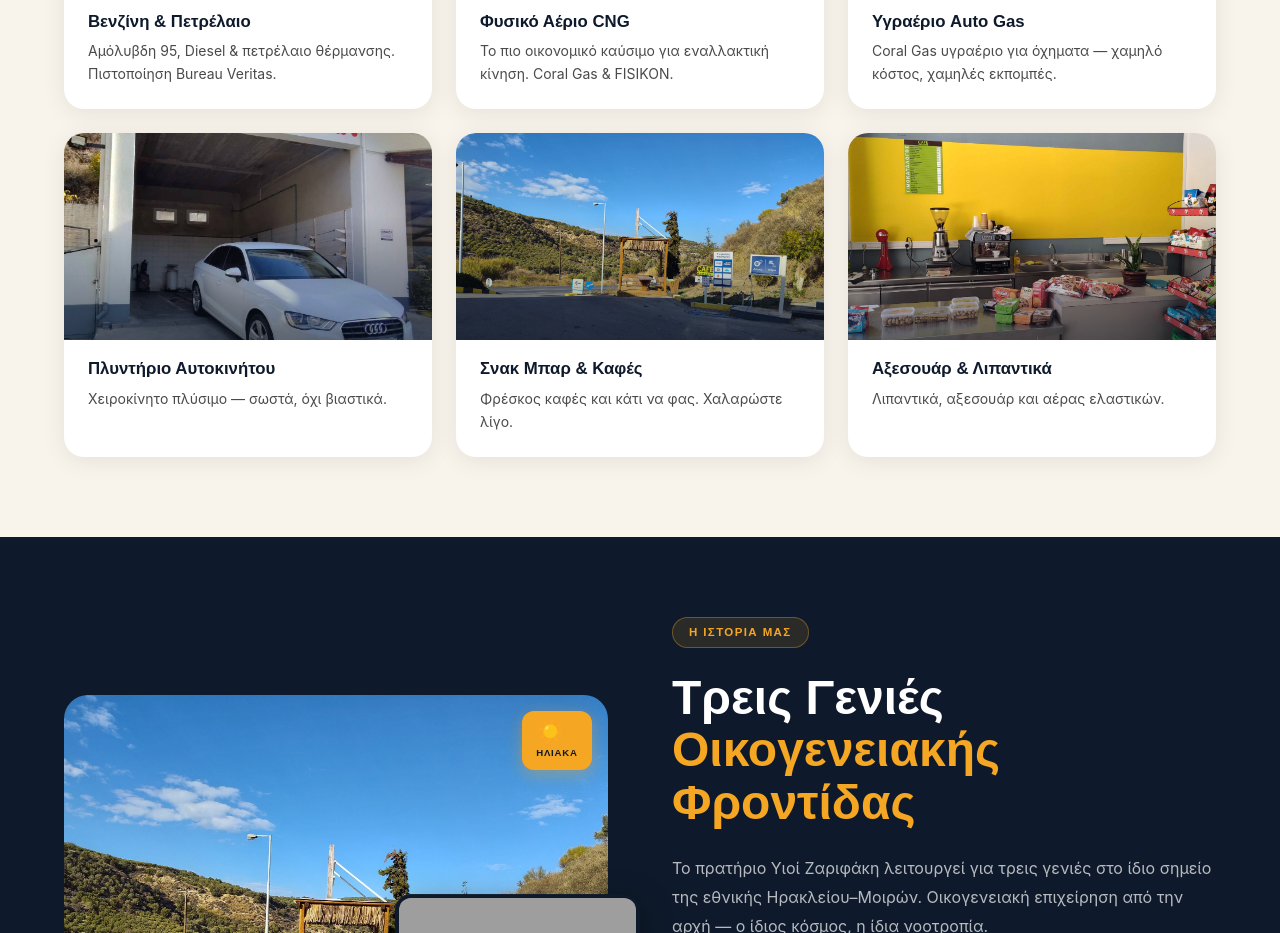
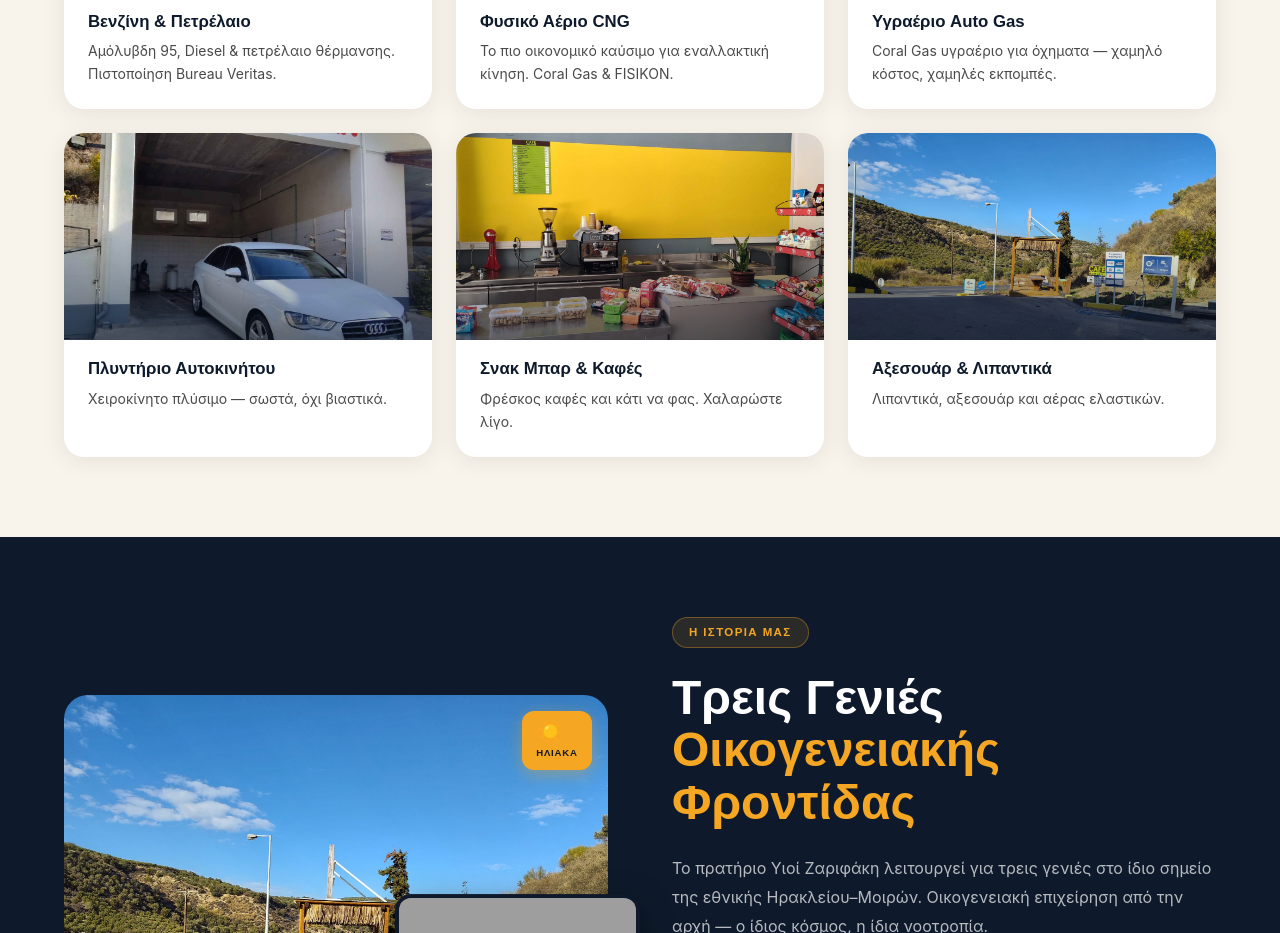
Before and after one commit to AppStudioPros/zarifaki-website, a Next.js app: page / in a window 1280 px wide. Shown: the part 1900-2833 px from the top of the page. Built offline with nearby package versions, Linux system fonts and the light colour scheme; grey boxes are pictures that could not be loaded.

Commit message:
services: swap snack bar + accessories images

```diff
--- a/components/sections/Services.tsx
+++ b/components/sections/Services.tsx
@@ -9,8 +9,8 @@ const SERVICES = [
   { key: "svc_cng",   img: "/images/IMG_20241114_135345589_HDR-scaled.jpg" },
   { key: "svc_lpg",   img: "/images/IMG_20241114_141015518_HDR-scaled.jpg" },
   { key: "svc_wash",  img: "/images/IMG_20241114_140155783_HDR-scaled.jpg" },
-  { key: "svc_snack", img: "/images/IMG_20241114_140948924_HDR-scaled.jpg" },
-  { key: "svc_acc",   img: "/images/IMG_20241114_140418239_HDR-scaled.jpg" },
+  { key: "svc_snack", img: "/images/IMG_20241114_140418239_HDR-scaled.jpg" },
+  { key: "svc_acc",   img: "/images/IMG_20241114_140948924_HDR-scaled.jpg" },
 ] as const;
 
 export default function Services() {
```
